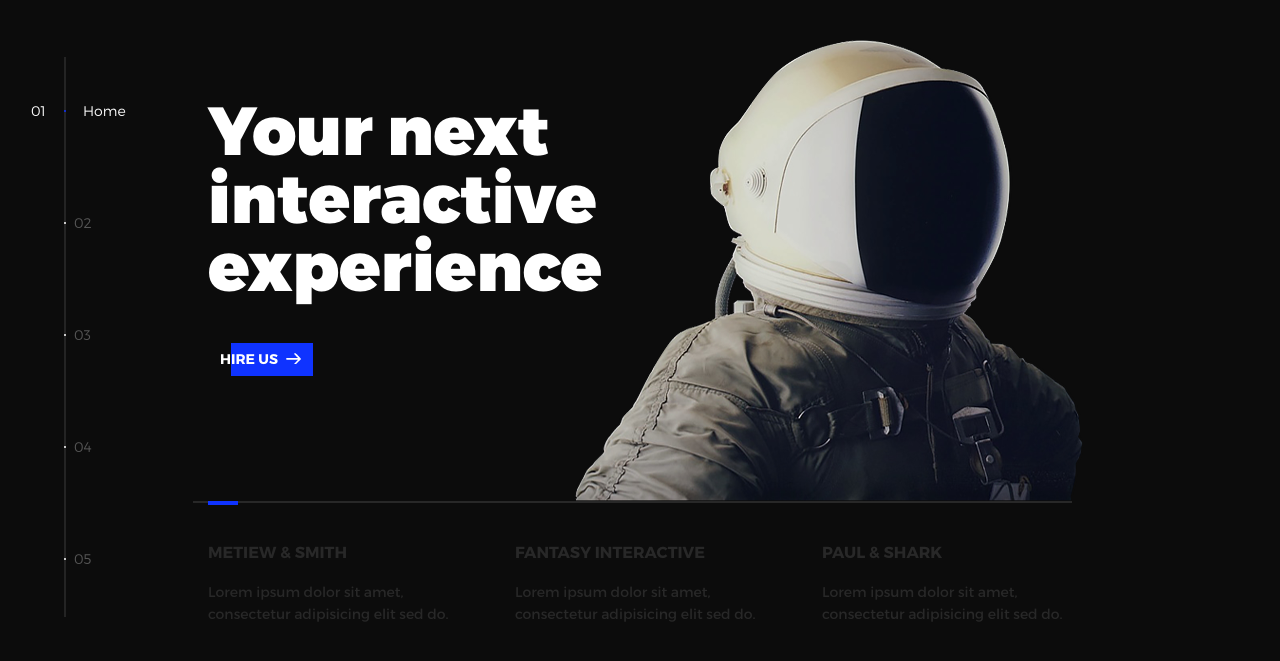
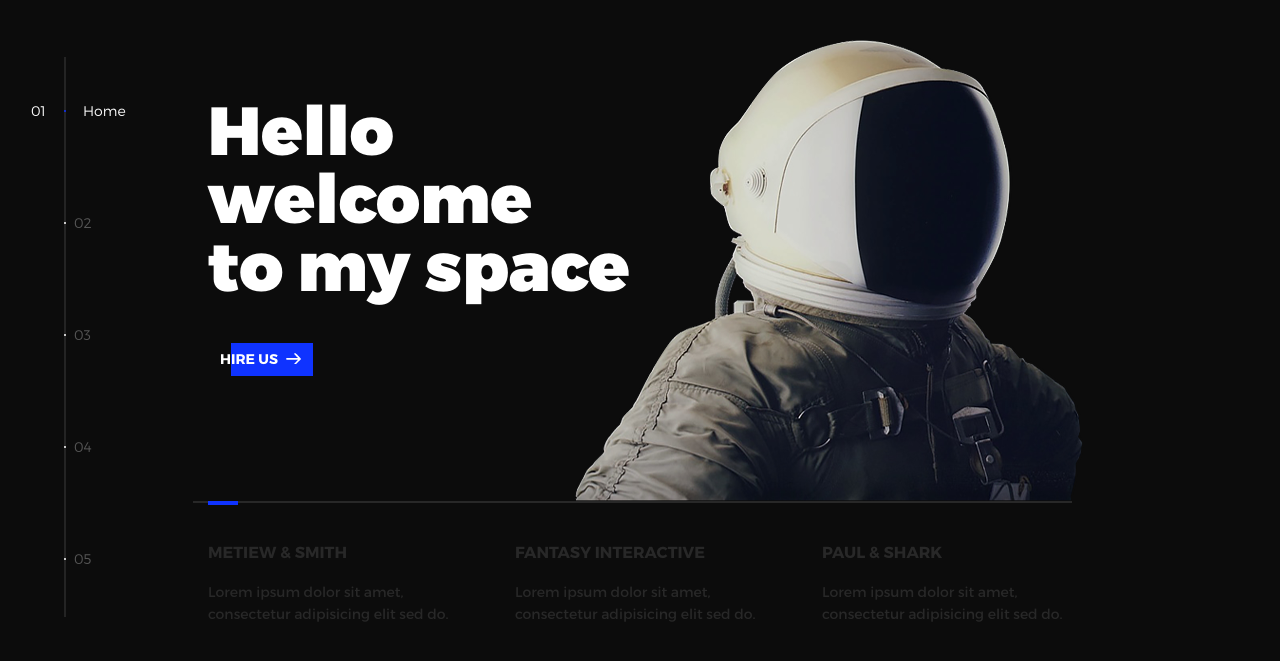
Before and after one commit to exo-jhop/exo-jhop.github.com, a plain HTML site: page index.html in a window 1280 px wide. Shown: the part 63-724 px from the top of the page. Drawn offline with nearby package versions, Linux system fonts and the light colour scheme.

Commit message:
change intro text

```diff
--- a/index.html
+++ b/index.html
@@ -48,7 +48,7 @@
           <li class="l-section section section--is-active">
             <div class="intro">
               <div class="intro--banner">
-                <h1>Your next<br>interactive<br>experience</h1>
+                <h1>Hello<br>welcome<br>to my space</h1>
                 <button class="cta">Hire Us
                   <svg version="1.1" id="Layer_1" xmlns="http://www.w3.org/2000/svg" xmlns:xlink="http://www.w3.org/1999/xlink" x="0px" y="0px" viewBox="0 0 150 118" style="enable-background:new 0 0 150 118;" xml:space="preserve">
                   <g transform="translate(0.000000,118.000000) scale(0.100000,-0.100000)">
```
